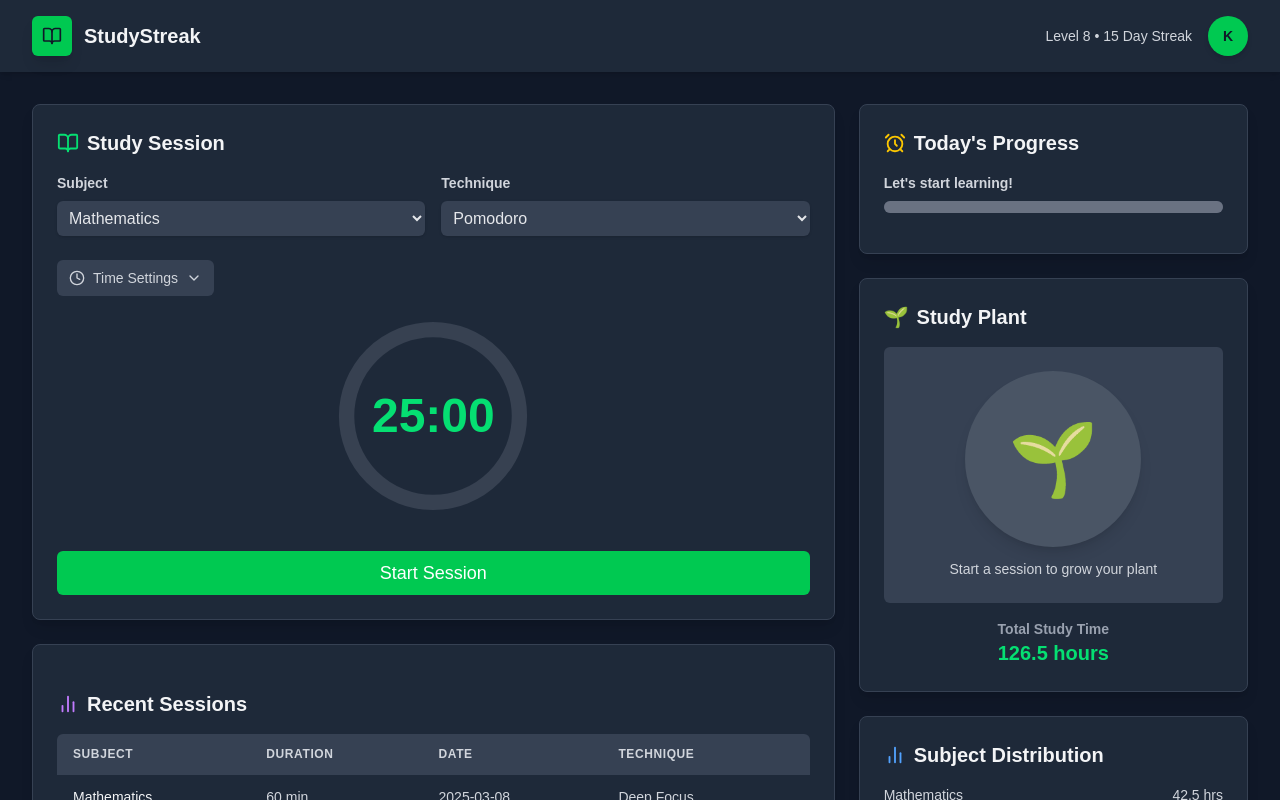
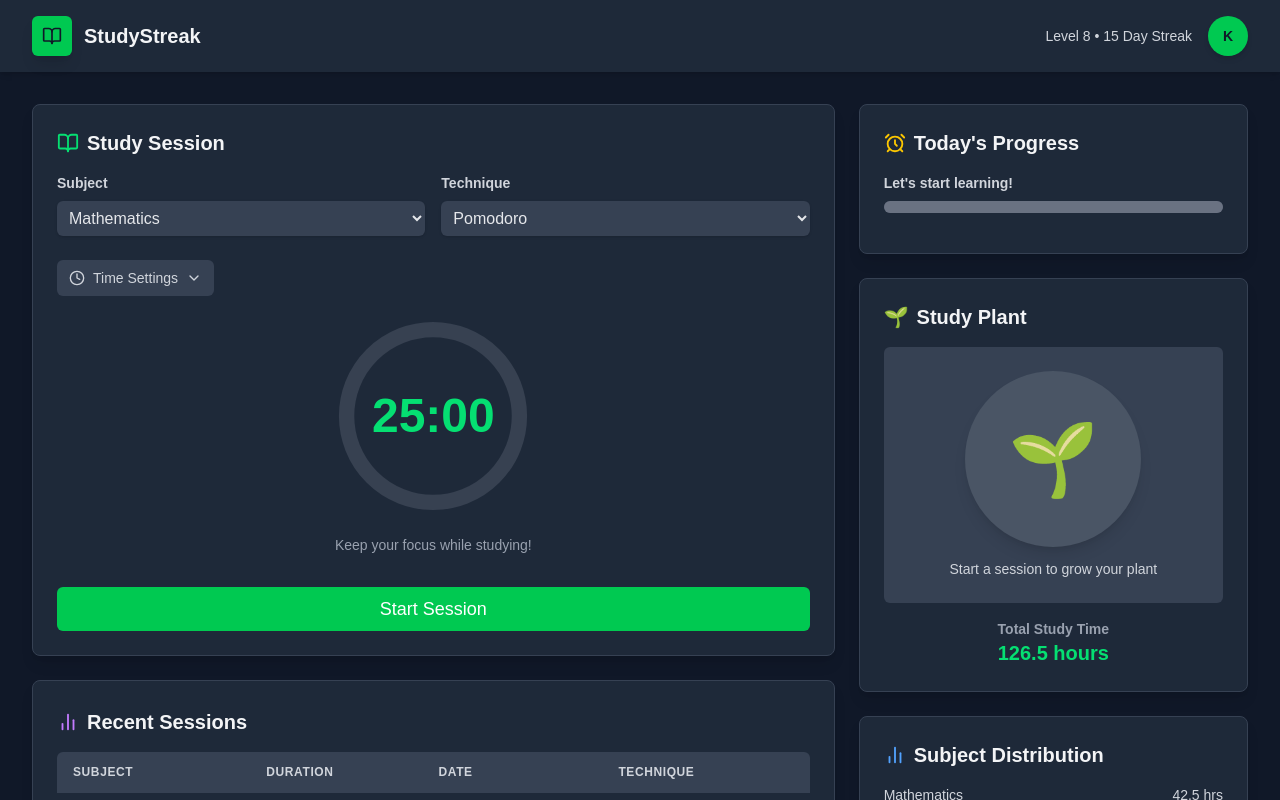
Before and after one commit to 7Bxbby/study_streak, a Next.js app: page / in a window 1280 px wide. Shown: the top 800 px of the page. Built offline with nearby package versions, Linux system fonts and the light colour scheme.

Commit message:
changed mode description

```diff
--- a/app/page.tsx
+++ b/app/page.tsx
@@ -211,7 +211,7 @@ export default function Dashboard() {
               <div className="bg-gray-800 rounded-lg shadow-lg overflow-hidden border border-gray-700 hover:border-gray-600 transition-all duration-200">
                 <div className="p-6">
                   <h2 className="text-xl font-bold text-gray-100 mb-4 flex items-center">
-                    {isBreak ? (
+                    {isBreak && activeSession ? (
                         <>
                           <AlarmClock size={22} className="mr-2 text-blue-400"/>
                           Break Time
@@ -254,7 +254,6 @@ export default function Dashboard() {
                       timerPulse={timerPulse}
                       breakMinutes={breakMinutes}
                       sessionMinutes={sessionMinutes}
-                      selectedTechnique={selectedTechnique.description}
                   />
                   {/* Session Controls */}
                   <SessionControls toggleSession={toggleSession} isBreak={isBreak} activeSession={activeSession} />
--- a/components/UI/Timer.tsx
+++ b/components/UI/Timer.tsx
@@ -4,13 +4,12 @@ interface TimerProps {
     timerSeconds: number;
     formatTime: (minutes: number, seconds: number) => string;
     timerPulse: boolean;
-    selectedTechnique: string;
     breakMinutes: number;
     sessionMinutes: number;
     activeSession: boolean;
 }
 
-export default function Timer ({ isBreak,activeSession, timerMinutes, timerSeconds, formatTime, timerPulse, selectedTechnique, breakMinutes, sessionMinutes }: TimerProps){
+export default function Timer ({ isBreak,activeSession, timerMinutes, timerSeconds, formatTime, timerPulse, breakMinutes, sessionMinutes }: TimerProps){
     return (
         <div className="text-center mb-8">
             {/* Circular Progress Timer */}
@@ -56,8 +55,8 @@ export default function Timer ({ isBreak,activeSession, timerMinutes, timerSecon
             {/* Mode Description */}
             <p className="text-sm font-medium text-gray-400 mt-4">
                 {isBreak
-                    ? "Take a break and recharge"
-                    : selectedTechnique}
+                    ? "Take a break and recharge!"
+                    : "Keep your focus while studying!"}
             </p>
         </div>
 )
```
